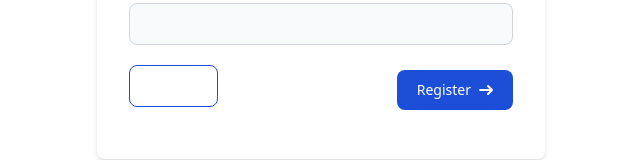
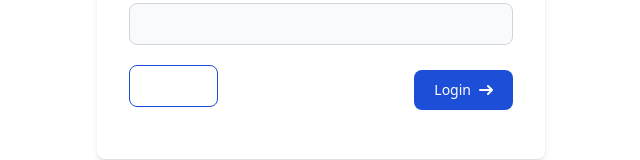
Before and after one commit to Mangesh98/FinalYearProject, a Next.js app: page /signup in a window 1280 px wide. Shown: the part 491-651 px from the top of the page, without its empty margins (319-959 px from the left). Built offline with nearby package versions, Linux system fonts and the light colour scheme.

Commit message:
modified:   bun.lockb 	modified:   package.json 	modified:   src/app/layout.tsx 	modified:   src/app/signup/page.tsx

```diff
--- a/package.json
+++ b/package.json
@@ -18,7 +18,7 @@
     "eslint": "8.43.0",
     "eslint-config-next": "13.4.7",
     "jsonwebtoken": "^9.0.0",
-    "mongoose": "^7.3.1",
+    "mongoose": "^8.1.1",
     "next": "latest",
     "nodemailer": "^6.9.3",
     "postcss": "^8.4.33",
--- a/src/app/layout.tsx
+++ b/src/app/layout.tsx
@@ -16,7 +16,7 @@ export default function RootLayout({
 		<html lang="en">
 			<ToastContainer
 				position="top-center"
-				autoClose={2000}
+				autoClose={5000}
 				hideProgressBar={false}
 				newestOnTop={false}
 				closeOnClick
--- a/src/app/signup/page.tsx
+++ b/src/app/signup/page.tsx
@@ -135,7 +135,7 @@ export default function SignUpPage() {
 								type="button"
 								className="text-white bg-blue-700 hover:bg-blue-800 focus:ring-4 focus:outline-none focus:ring-blue-300 font-medium rounded-lg text-sm px-5 py-2.5 text-center inline-flex items-center dark:bg-blue-600 dark:hover:bg-blue-700 dark:focus:ring-blue-800"
 							>
-								Register
+								Login
 								<svg
 									className="rtl:rotate-180 w-3.5 h-3.5 ms-2"
 									aria-hidden="true"
```
Also changed, not shown: 1 other file (tests, documents, lock files or other folders).
